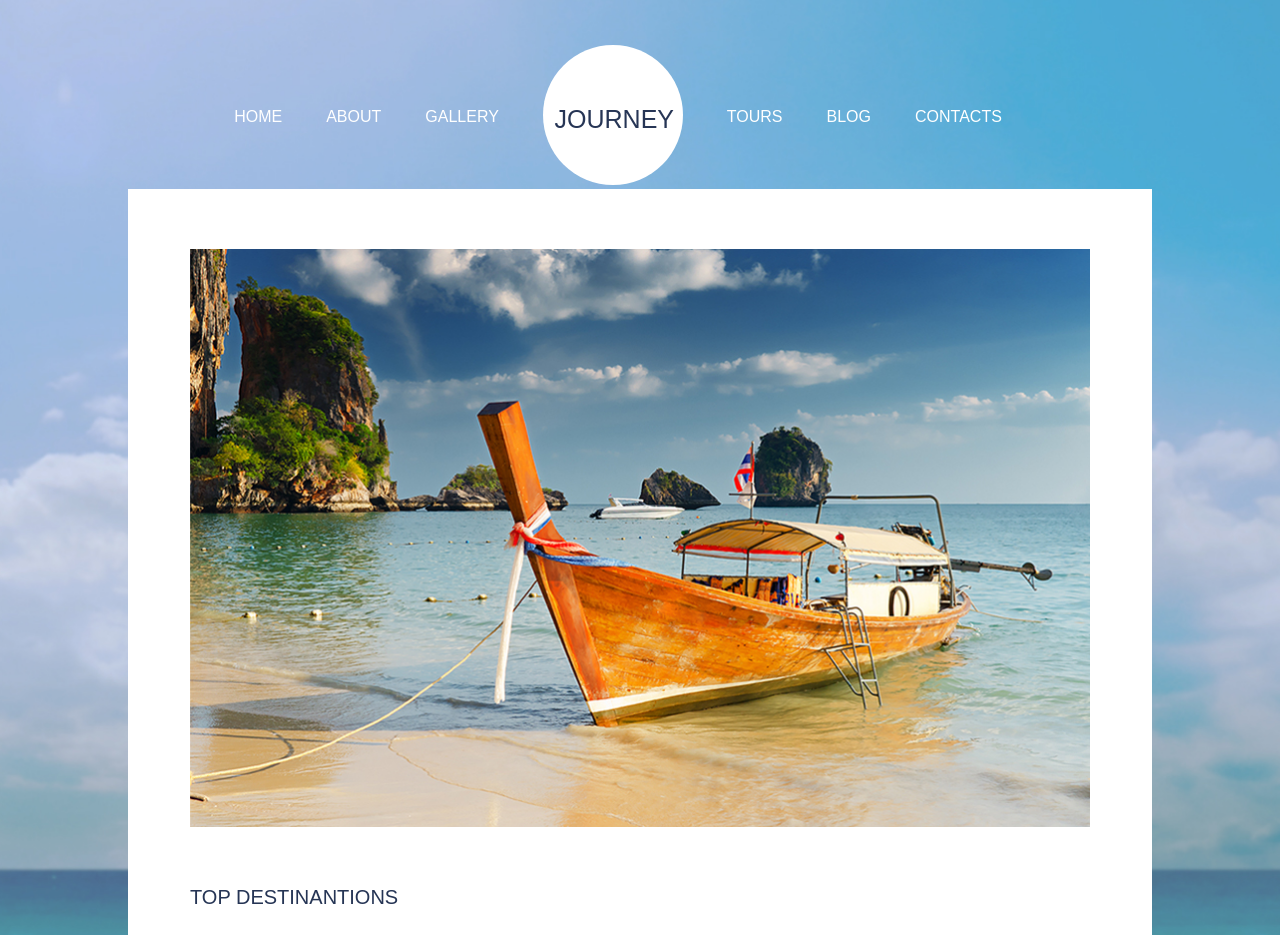
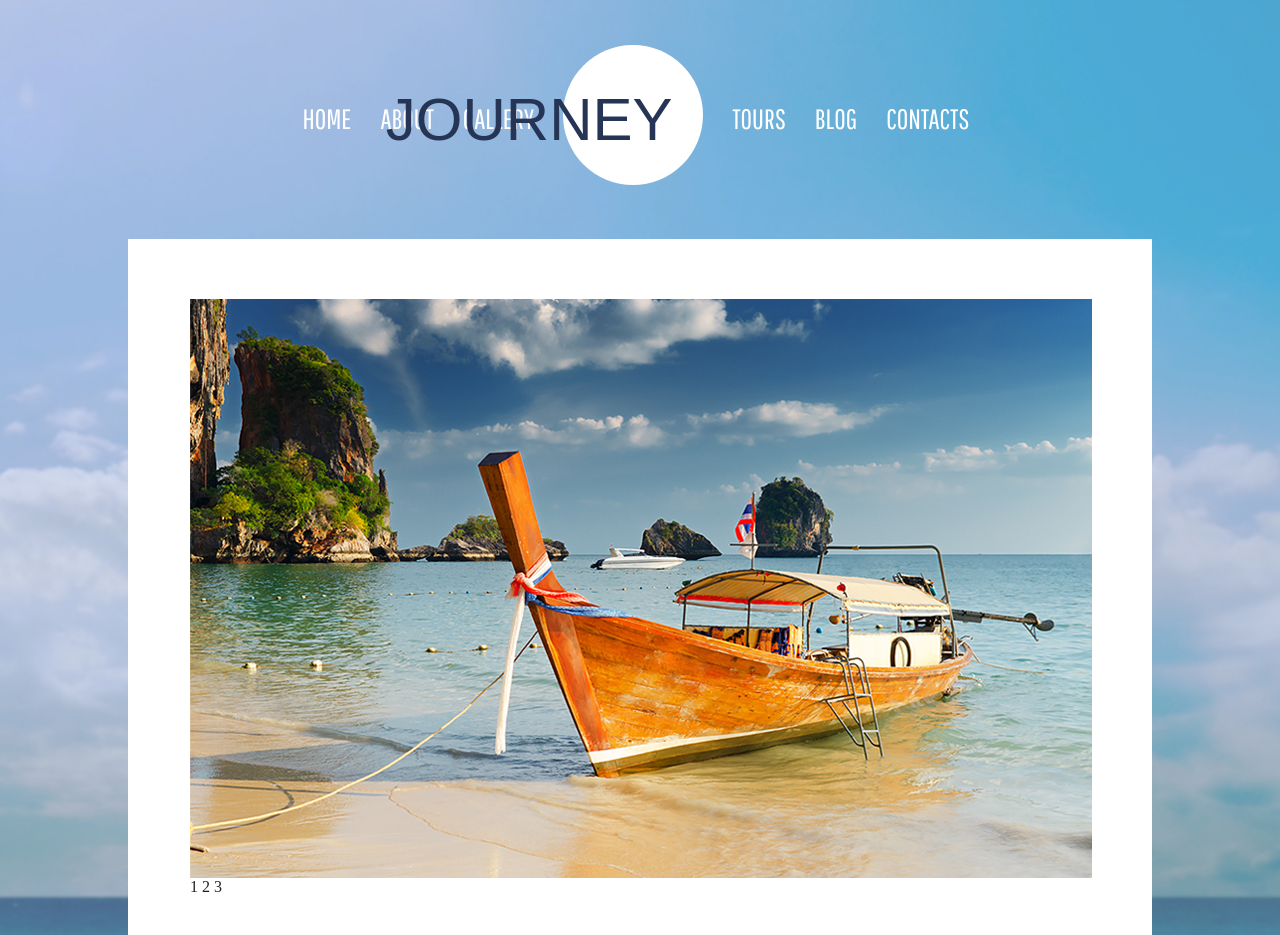
Before and after one commit to kazak0ff/fe-core-hw, a plain HTML site: page module-5/index.html in a window 1280 px wide. Shown: the top 935 px of the page. Drawn offline with Linux system fonts and the light colour scheme; a web font is replaced by a local one.

Commit message:
some fix in module-5

```diff
--- a/module-5/css/styles.css
+++ b/module-5/css/styles.css
@@ -18,22 +18,24 @@ ul > li {
 	display: inline-block;
 	color: #fff;
 	list-style: none;
-	font-family: 'pathwaygothicone', sans-serif;
-	font-size: 16px;
-	margin-left: 20px;
-	margin-right: 20px;
+	font-family: 'Pathway Gothic One', sans-serif;
+	font-size: 28px;
+	margin-left: 12.5px;
+	margin-right: 12.5px;
 	vertical-align: middle;
 
 }
 
 ul {
-    text-align: center;
+	margin-left: 100px;
+	margin-right: 100px;
+	margin-bottom: 30px;
     position: relative;
+
 }
 
 header {
 	width: 900px;
-	height: auto;
 	margin: 0 auto;
 	padding-left: 100px;
 	padding-right: 100px;
@@ -70,22 +72,32 @@ main {
 /* logo */
 .logo-text {
 	position: absolute;
-	right: 396px;
-	top: 60px;
+	right: 305px;
+	top: 40px;
 	color: #263555;
-	font-family: 'pathwaygothicone', sans-serif;
-	font-size: 25px;
+	font-family: Dorsa, sans-serif;
+	font-size: 60px;
 	z-index: 999;
 }
 
 /* slider */
 
-.slider {
-	text-align: center;
+#images {
+    width: 902px;
+    height: 579px;
+    overflow: hidden;
+    position: relative;
 }
 
+#slider a {
+    color: #222;
+
+
+}
+
+
 .middle-text {
-	font-family: 'pathwaygothicone', sans-serif;
+	font-family: 'Pathway Gothic One', sans-serif;
 	font-size: 20px;
 	color: #263555;
 	margin-top: 55px;
@@ -161,3 +173,27 @@ h3 {
 	text-align: center;
 	margin-bottom: 25px;
 }
+
+/*top button*/
+.topbutton {
+	position: absolute;
+width:20px;
+height:20px;
+background:#38afe5;
+padding:10px;
+bottom:20px;
+right:15px;
+color:#fff;
+border-radius: 30px;
+-moz-border-radius: 30px;
+-webkit-border-radius: 30px;
+-khtml-border-radius: 30px;
+}
+
+.topbutton:before {
+content: url(../img/up.png);
+position: absolute;
+width:20px;
+height:20px;
+right: 6px;
+}
--- a/module-5/index.html
+++ b/module-5/index.html
@@ -22,7 +22,16 @@
 	</header>
 	<main>
         <!-- Images -->
-        <div class="slider"><img src="img/slider/1.jpg"/ width="900"> </div>
+     	<div id="images">
+        	<img id="image1" src="img/slider/1.jpg" />
+        	<img id="image2" src="img/slider/2.jpg" />
+        	<img id="image3" src="img/slider/3.jpg" />
+    	</div>
+    	<div id="slider">
+        	<a href="#image1">1</a>
+        	<a href="#image2">2</a>
+        	<a href="#image3">3</a>
+    	</div>
 		<div class="middle-text">TOP DESTINANTIONS</div>
 		<div class="details">
 			<img src="img/details/details.jpg" width="290">
@@ -33,6 +42,8 @@
 				<span>.e malesuada turpis no. diam euismod, ut eleifend lorem malesuada. Ut mi massa, ullamcorper in dignissim id, ultrices sed nisl. Curabitur semper vehicula arcu. In aliquam, nulla vitae dapibus </span>
 			</div>
 		</div>
+		<a href="#" title="Вернуться к началу" class="topbutton"></a>
+		<div class="strela"></div>
 
 	</main>
 
```
Also changed, not shown: module-5/img/up.png (added).
